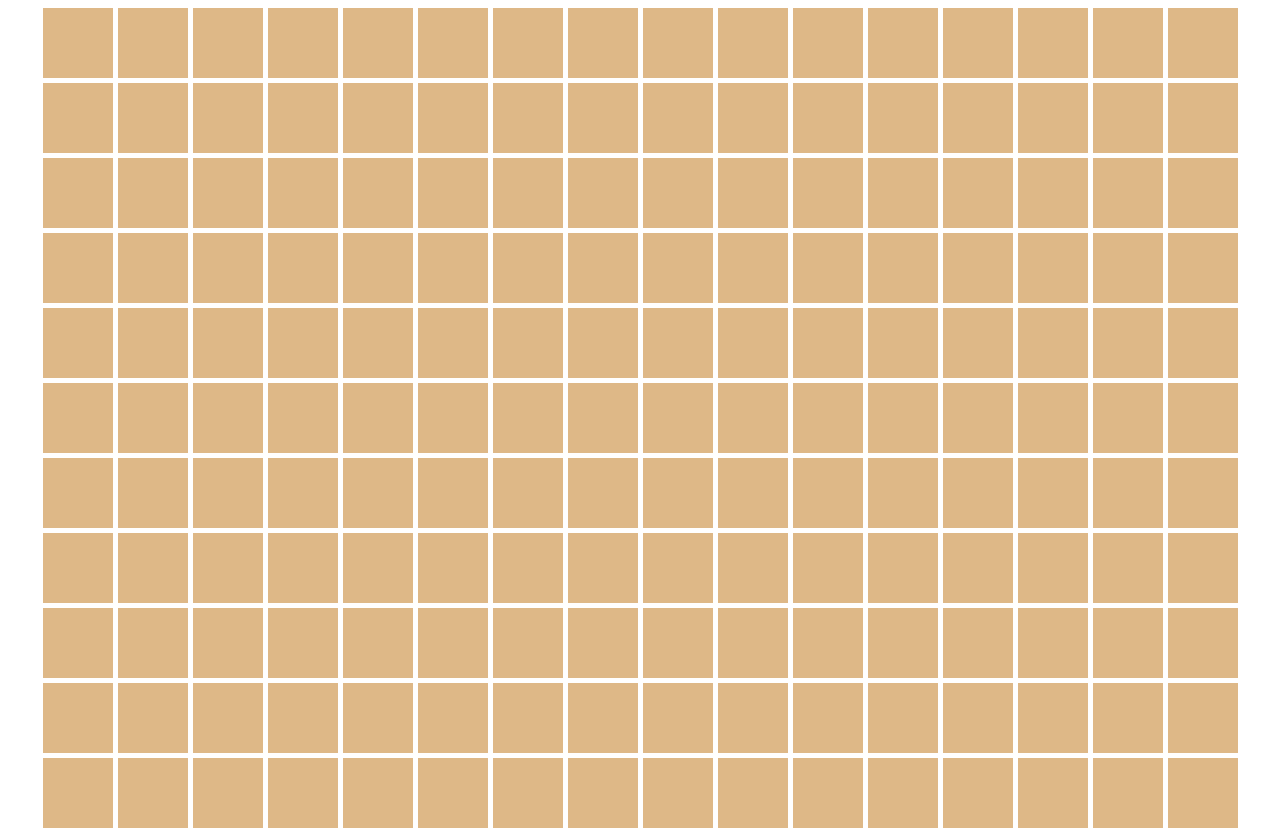
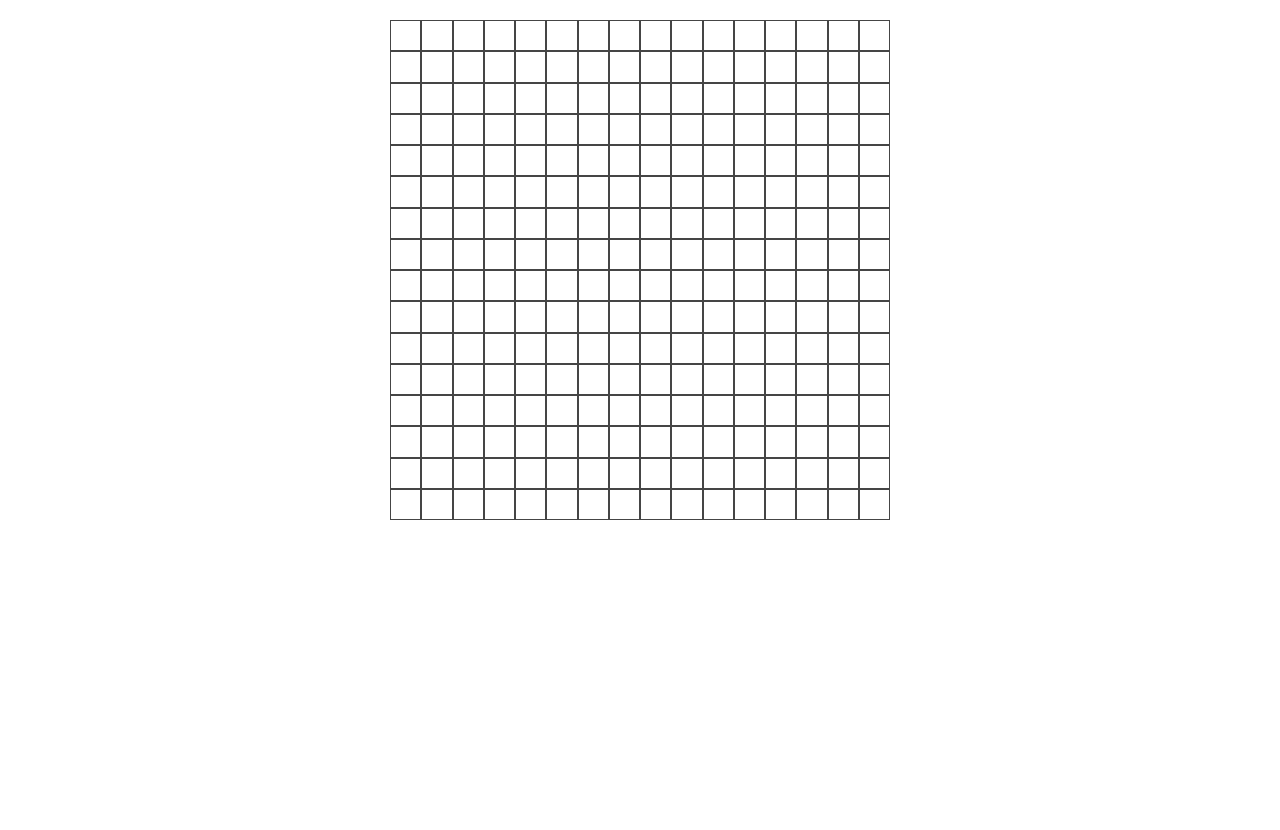
Before and after one commit to ioumar/Etch-a-Sketch, a plain HTML site: page index.html in a window 1280 px wide. Shown: the top 830 px of the page. After the commit the page ends 800 px from the top, so only its background shows below. Drawn offline with Linux system fonts and the light colour scheme.

Commit message:
Modification de la fonction createGrid pour assurer le pavage du container. Ajout de style sur la grille et les carrés. Ajout d'une largeur et d'une hauteur dynamique aux carrés.

```diff
--- a/script.js
+++ b/script.js
@@ -1,13 +1,20 @@
+const NUMBER_OF_SQUARE = 16;
+const GRID_WIDTH = 500;
 const squareContainer = document.querySelector('.container');
-const squareNumber = 16;
 
+squareContainer.style.width = `${GRID_WIDTH}px`;
+squareContainer.style.height = `${GRID_WIDTH}px`;
 
-
-for(let i=0; i<squareNumber; i++){
-    for(let j=0; j<squareNumber; j++){
-        let square = document.createElement('div');
+function createGrid(squareNumber){
+    let squares = Math.pow(squareNumber,2);
+    for(let i=0; i<squares; i++){
+        let square = document.createElement('div')
         square.classList.add('square');
+        square.style.width = `${GRID_WIDTH/NUMBER_OF_SQUARE}px`;
+        square.style.height = `${GRID_WIDTH/NUMBER_OF_SQUARE}px`;
         squareContainer.appendChild(square);
     }
 
-}
+};
+
+createGrid(NUMBER_OF_SQUARE);
--- a/style.css
+++ b/style.css
@@ -1,12 +1,16 @@
+*{
+    padding: 0;
+    margin: 0;
+}
+
 .container{
     display: flex;
     flex-wrap: wrap;
-    justify-content: center;
-    gap: 5px;
+    margin: 20px auto;
 }
 
 .square{
-    min-width: 70px;
-    min-height: 70px;
-    background-color: burlywood;
+    background-color:rgb(255, 255, 255);
+    box-sizing: border-box;
+    border: 1px solid rgb(69, 69, 69);
 }
```
